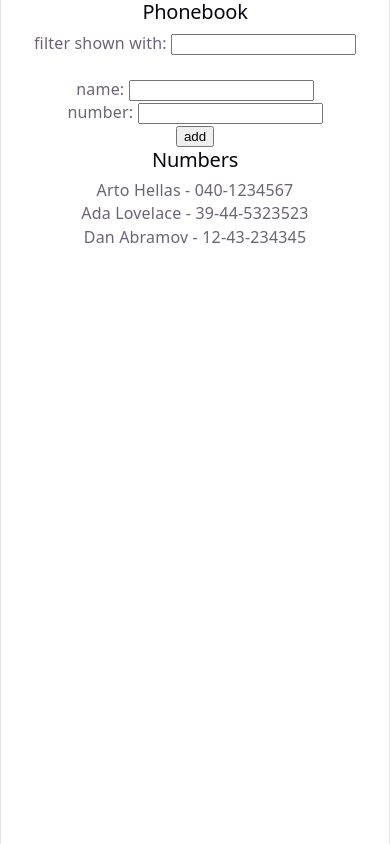
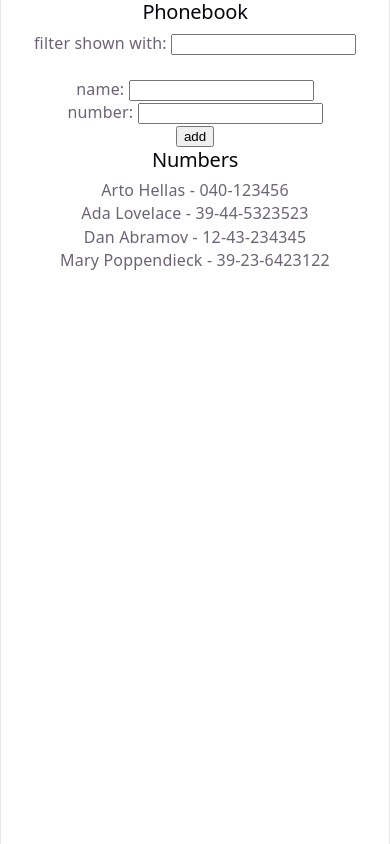
Before and after one commit to Chiwizi-dev/fullstack-open-part-2, a React (Vite) app in the folder the-phone-book/: page / in a window 390 px wide. Built offline with nearby package versions, Linux system fonts and the light colour scheme; data requests are answered from the project's data file.

Commit message:
The Phonebook Step 6

```diff
--- /dev/null
+++ b/the-phone-book/db.json
@@ -0,0 +1,24 @@
+{
+  "persons":[
+    {
+      "name": "Arto Hellas",
+      "number": "040-123456",
+      "id": "1"
+    },
+    {
+      "name": "Ada Lovelace",
+      "number": "39-44-5323523",
+      "id": "2"
+    },
+    {
+      "name": "Dan Abramov",
+      "number": "12-43-234345",
+      "id": "3"
+    },
+    {
+      "name": "Mary Poppendieck",
+      "number": "39-23-6423122",
+      "id": "4"
+    }
+  ]
+}
--- a/the-phone-book/package.json
+++ b/the-phone-book/package.json
@@ -7,9 +7,11 @@
     "dev": "vite",
     "build": "vite build",
     "lint": "eslint .",
-    "preview": "vite preview"
+    "preview": "vite preview",
+    "server": "json-server --port 3001 db.json"
   },
   "dependencies": {
+    "axios": "^1.20.0",
     "react": "^19.2.8",
     "react-dom": "^19.2.8"
   },
@@ -22,6 +24,7 @@
     "eslint-plugin-react-hooks": "^7.1.1",
     "eslint-plugin-react-refresh": "^0.5.4",
     "globals": "^17.11.0",
+    "json-server": "^1.0.0-beta.15",
     "vite": "^8.2.2"
   }
 }
--- a/the-phone-book/src/components/AddContact.jsx
+++ b/the-phone-book/src/components/AddContact.jsx
@@ -1,31 +1,31 @@
-import React, { useState } from "react";
+import React, { useEffect, useState } from "react";
+import axios from "axios";
+
 import Search from "./Search";
 import Form from "./Form";
 import Numbers from "./Numbers";
 
 const AddContact = () => {
-  const [persons, setPersons] = useState([
-    { name: "Arto Hellas", number: "040-1234567" },
-    { name: "Ada Lovelace", number: "39-44-5323523", id: 2 },
-    { name: "Dan Abramov", number: "12-43-234345", id: 3 },
-  ]);
+  const [persons, setPersons] = useState([]);
   const [newName, setNewName] = useState({ name: "", number: "" });
   // const [newNumber, setNewNumber] = useState("");
 
   const [search, setSearch] = useState("");
   // console.log(search);
 
+  useEffect(() => {
+    axios.get("http://localhost:3001/persons").then((response) => {
+      console.log(response.data);
+      const allPersons = response.data;
+      setPersons(response.data);
+    });
+  }, []);
+
   const handleChange = (event) => {
     // setNewName(event.target.value);
     const { name, value } = event.target;
     setNewName({ ...newName, [name]: value });
   };
-
-  // const handleNumber = (event) => {
-  //   // const {name, value} = event.target;
-  //   setNewNumber(event.target.value);
-  //   // console.log(newNumber);
-  // };
 
   const handleFormSubmit = (event) => {
     event.preventDefault();
@@ -67,51 +67,15 @@
   return (
     <div>
       <h2>Phonebook</h2>
-      {/* <div>
-        <span>filter shown with:</span>{" "}
-        <input
-          type="text"
-          onChange={(e) => setSearch(e.target.value)}
-          value={search}
-        />
-      </div> */}
+
       <Search search={search} setSearch={setSearch} />
       <br />
-      {/* <form onSubmit={handleFormSubmit}>
-        <div>
-          <span> name: </span>
-          <input
-            type="text"
-            onChange={handleChange}
-            value={newName.name}
-            name="name"
-          />
-        </div>
-        <div>
-          <span>number: </span>
-          <input
-            type="number"
-            onChange={handleChange}
-            value={newName.number}
-            name="number"
-          />
-        </div>
-        <div>
-          <button type="submit">add</button>
-        </div>
-      </form> */}
+
       <Form
         handleFormSubmit={handleFormSubmit}
         handleChange={handleChange}
         newName={newName}
       />
-
-      {/* <h2>Numbers</h2>
-      {personsWithSearch.map((person, index) => (
-        <div key={index}>
-          {person.name} - {person.number}
-        </div>
-      ))} */}
 
       <Numbers personsWithSearch={personsWithSearch} />
 
```
Also changed, not shown: 1 other file (tests, documents, lock files or other folders).
